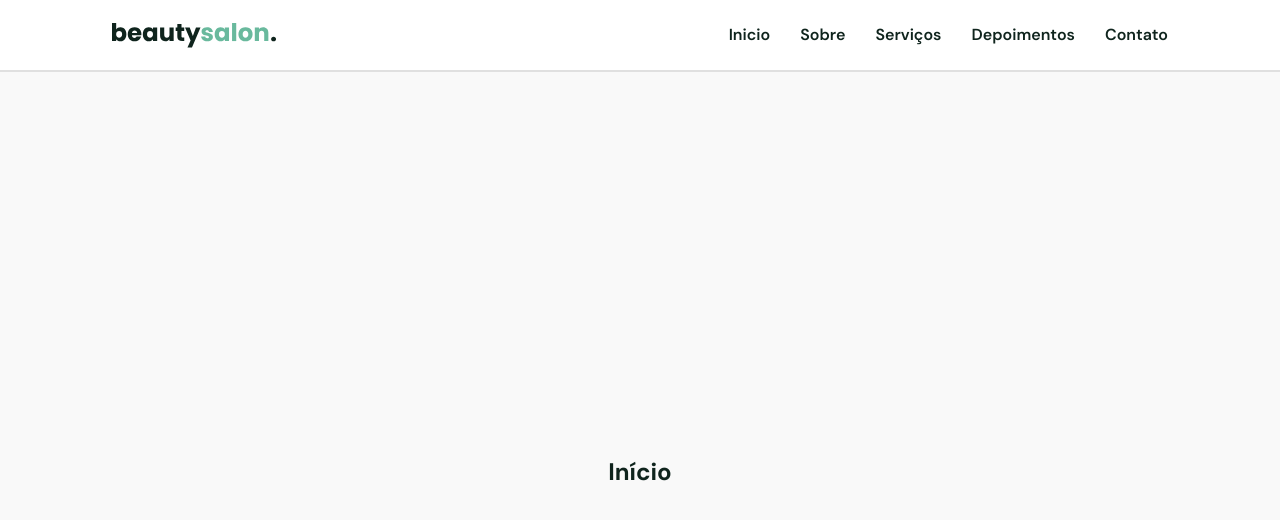
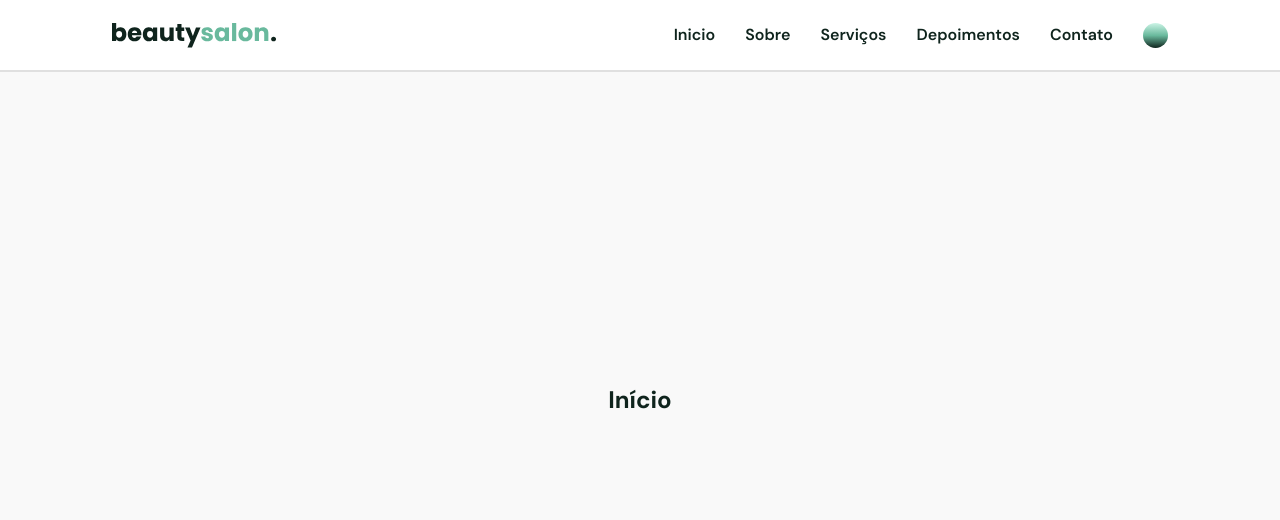
Before and after one commit to EdsonLopesJr/DESAFIO-SOUV-FRONTEND, a Next.js app: page / in a window 1280 px wide. Shown: the top 520 px of the page. Built offline with nearby package versions, Linux system fonts and the light colour scheme.

Commit message:
feat: implements toggle theme

```diff
--- a/package.json
+++ b/package.json
@@ -16,7 +16,6 @@
     "styled-components": "^6.1.13"
   },
   "devDependencies": {
-    "@babel/plugin-transform-typescript": "^7.25.7",
     "@babel/preset-typescript": "^7.25.7",
     "@types/node": "^20",
     "@types/react": "^18",
--- a/src/components/Header/header.styled.ts
+++ b/src/components/Header/header.styled.ts
@@ -2,6 +2,7 @@ import styled from "styled-components";
 
 export const HeaderContainer = styled.header`
   background-color: ${({ theme }) => theme.colors.background};
+  position: fixed;
   width: 100vw;
   height: 72px;
   display: flex;
@@ -9,7 +10,6 @@ export const HeaderContainer = styled.header`
   justify-content: space-between;
   padding: 0 7rem;
   border-bottom: 2px solid ${({ theme }) => theme.colors.textPrimary}1F;
-  position: relative;
 
   @media (max-width: 1025px) {
     padding: 0 4rem;
@@ -30,6 +30,7 @@ export const Nav = styled.nav`
 
 export const NavItem = styled.a`
   font-weight: 600;
+  font-size: 1rem;
   position: relative;
   color: ${({ theme }) => theme.colors.dark};
 
@@ -70,6 +71,24 @@ export const MenuIcon = styled.div`
   }
 `;
 
+export const ThemeToggleButton = styled.button`
+  width: 25px;
+  height: 25px;
+  border-radius: 50%;
+  border: none;
+  cursor: pointer;
+  background: ${({ theme }) =>
+    `linear-gradient(360deg, ${theme.colors.dark}, ${theme.colors.primary}, ${theme.colors.secondary})`};
+  display: flex;
+  align-items: center;
+  justify-content: center;
+  transition: background 0.3s;
+
+  &:hover {
+    opacity: 0.8;
+  }
+`;
+
 export const SideNavigation = styled.nav`
   height: 100vh;
   display: flex;
--- a/src/components/Header/index.tsx
+++ b/src/components/Header/index.tsx
@@ -4,25 +4,44 @@ import menu from "@/assets/icon/menu.svg";
 import close from "@/assets/icon/close.svg";
 import * as S from "./header.styled";
 import Image from "next/image";
+import { useTheme } from "@/context/themeContext";
+import * as themes from "@/styles/themes";
 
 export const Header: React.FC = () => {
   const [isMenuOpen, setMenuOpen] = useState(false);
+  const { theme, setTheme } = useTheme();
 
   const toggleMenu = () => {
     setMenuOpen((toggle) => !toggle);
   };
+
+  const themesArray = [
+    themes.forestDream,
+    themes.royalAmethyst,
+    themes.sunsetGlow,
+    themes.urbanNight,
+  ];
+
+  const toggleTheme = () => {
+    const currentThemeIndex = themesArray.indexOf(theme);
+    const nextThemeIndex = (currentThemeIndex + 1) % themesArray.length;
+    const newTheme = themesArray[nextThemeIndex];
+
+    setTheme(newTheme);
+    localStorage.setItem("theme", JSON.stringify(newTheme));
+  };
+
   return (
     <S.HeaderContainer>
       <Image src={logo} alt="Beauty Salon Logo" width={165} height={25} />
-
       <S.Nav>
-        <S.NavItem>Inicio</S.NavItem>
-        <S.NavItem>Sobre</S.NavItem>
-        <S.NavItem>Serviços</S.NavItem>
-        <S.NavItem>Depoimentos</S.NavItem>
-        <S.NavItem>Contato</S.NavItem>
+        <S.NavItem href="#home">Inicio</S.NavItem>
+        <S.NavItem href="#about">Sobre</S.NavItem>
+        <S.NavItem href="#service">Serviços</S.NavItem>
+        <S.NavItem href="#testimonial">Depoimentos</S.NavItem>
+        <S.NavItem href="#contact">Contato</S.NavItem>
+        <S.ThemeToggleButton onClick={toggleTheme} />
       </S.Nav>
-
       <S.MenuIcon onClick={toggleMenu}>
         <Image src={menu} alt="icon-menu" />
       </S.MenuIcon>
@@ -32,21 +51,22 @@ export const Header: React.FC = () => {
           <S.CloseIcon onClick={toggleMenu}>
             <Image src={close} alt="icon-close" />
           </S.CloseIcon>
-          <S.NavItem href="#inicio" onClick={toggleMenu}>
+          <S.NavItem href="#home" onClick={toggleMenu}>
             Inicio
           </S.NavItem>
-          <S.NavItem href="#Sobre" onClick={toggleMenu}>
+          <S.NavItem href="#about" onClick={toggleMenu}>
             Sobre
           </S.NavItem>
-          <S.NavItem href="#Serviços" onClick={toggleMenu}>
+          <S.NavItem href="#service" onClick={toggleMenu}>
             Serviços
           </S.NavItem>
-          <S.NavItem href="#Depoimentos" onClick={toggleMenu}>
+          <S.NavItem href="#testimonial" onClick={toggleMenu}>
             Depoimentos
           </S.NavItem>
-          <S.NavItem href="#Contato" onClick={toggleMenu}>
+          <S.NavItem href="#contact" onClick={toggleMenu}>
             Contato
           </S.NavItem>
+          <S.ThemeToggleButton onClick={toggleTheme} />
         </S.SideNavigation>
       )}
     </S.HeaderContainer>
--- a/src/context/themeContext.tsx
+++ b/src/context/themeContext.tsx
@@ -1,4 +1,10 @@
-import React, { createContext, useContext, useState, ReactNode } from "react";
+import React, {
+  createContext,
+  useContext,
+  useState,
+  ReactNode,
+  useEffect,
+} from "react";
 import {
   DefaultTheme,
   ThemeProvider as StyledThemeProvider,
@@ -17,6 +23,13 @@ export const ThemeProvider: React.FC<{ children: ReactNode }> = ({
 }) => {
   const [theme, setTheme] = useState<DefaultTheme>(themes.forestDream);
 
+  useEffect(() => {
+    const storedTheme = localStorage.getItem("selectedTheme");
+    if (storedTheme) {
+      setTheme(JSON.parse(storedTheme));
+    }
+  }, []);
+
   return (
     <StyledThemeProvider theme={theme}>
       <ThemeContext.Provider value={{ theme, setTheme }}>
@@ -25,3 +38,11 @@ export const ThemeProvider: React.FC<{ children: ReactNode }> = ({
     </StyledThemeProvider>
   );
 };
+
+export const useTheme = () => {
+  const context = useContext(ThemeContext);
+  if (!context) {
+    throw new Error("useTheme must be used within a ThemeProvider");
+  }
+  return context;
+};
```
Also changed, not shown: 1 other file (tests, documents, lock files or other folders).
